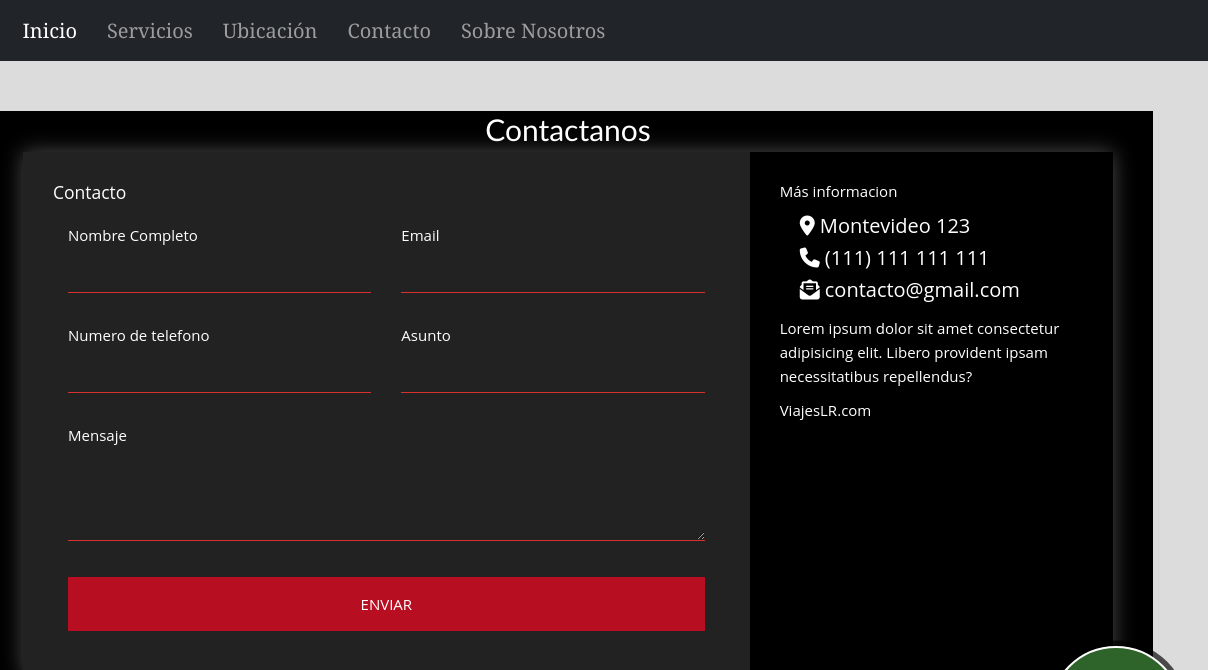
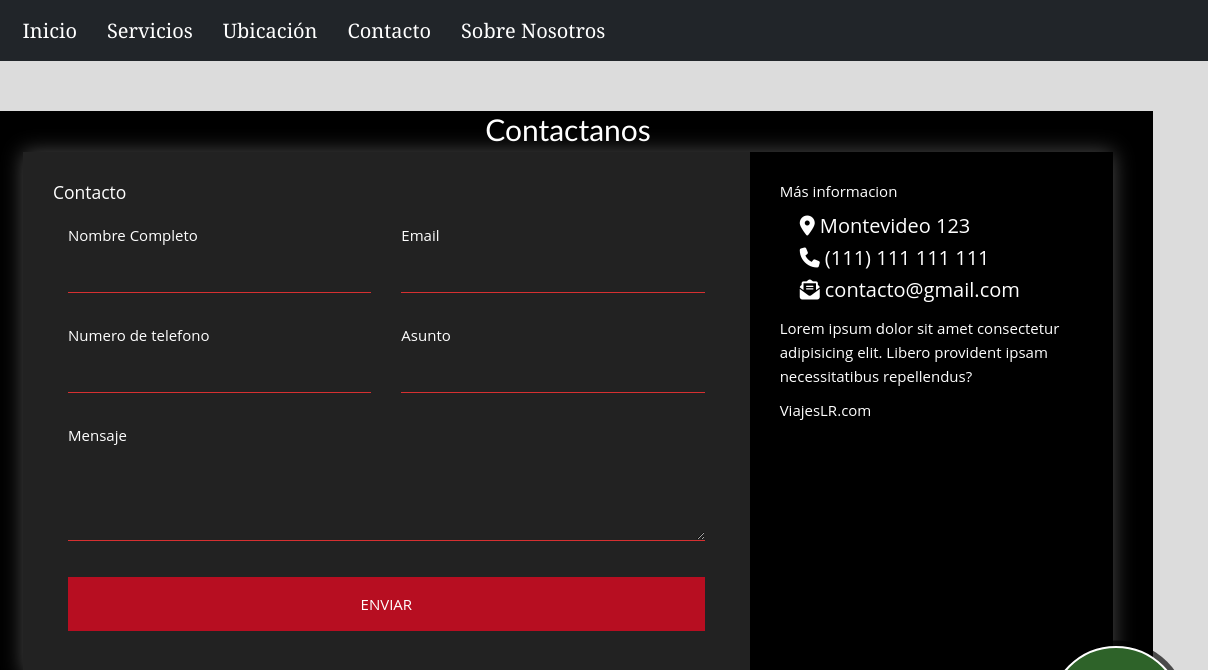
Before and after one commit to LaureanoRugani/ViajesLR, a plain HTML site: page pages/contacto.html in a window 1280 px wide. Shown: the top 670 px of the page, 72-1280 px from the left. Drawn offline with nearby package versions, Linux system fonts and the light colour scheme.

Commit message:
ultima version buena

```diff
--- a/pages/contacto.html
+++ b/pages/contacto.html
@@ -31,16 +31,16 @@
                 <a class="nav-link active" aria-current="page" href="../index.html">Inicio</a>
             </li>
             <li class="nav-item">
-                <a class="nav-link" href="../pages/servicios.html">Servicios</a>
+                <a class="nav-link active" href="../pages/servicios.html">Servicios</a>
             </li>
             <li class="nav-item">
-                <a class="nav-link" href="../pages/ubicación.html">Ubicación</a>
+                <a class="nav-link active" href="../pages/ubicación.html">Ubicación</a>
             </li>
             <li class="nav-item">
-                <a class="nav-link" href="../pages/contacto.html">Contacto</a>
+                <a class="nav-link active" href="../pages/contacto.html">Contacto</a>
             </li>
             <li class="nav-item">
-                <a class="nav-link" href="../pages/sobrenosotros.html">Sobre Nosotros</a>
+                <a class="nav-link active" href="../pages/sobrenosotros.html">Sobre Nosotros</a>
             </li>
             </ul>
         </div>
```
Also changed, not shown: index.html (+4 -4 lines), pages/servicios.html (+4 -4 lines), pages/sobrenosotros.html (+4 -4 lines), pages/ubicación.html (+4 -4 lines).
